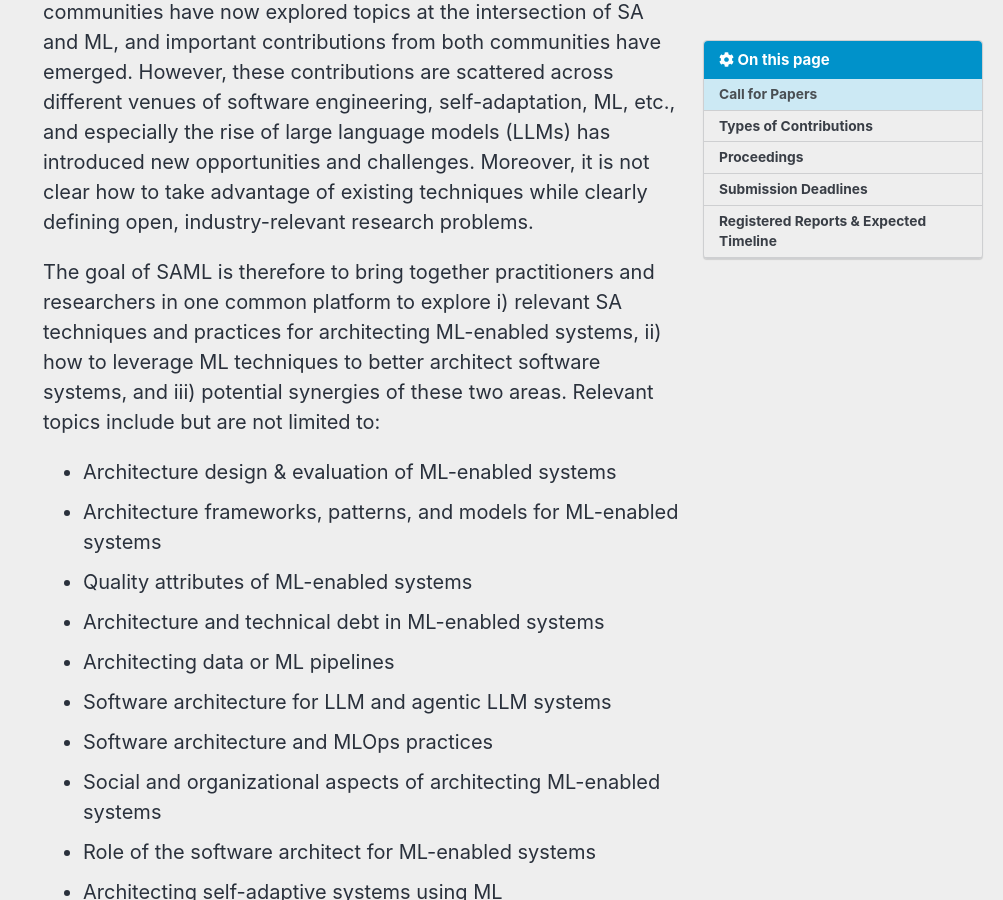
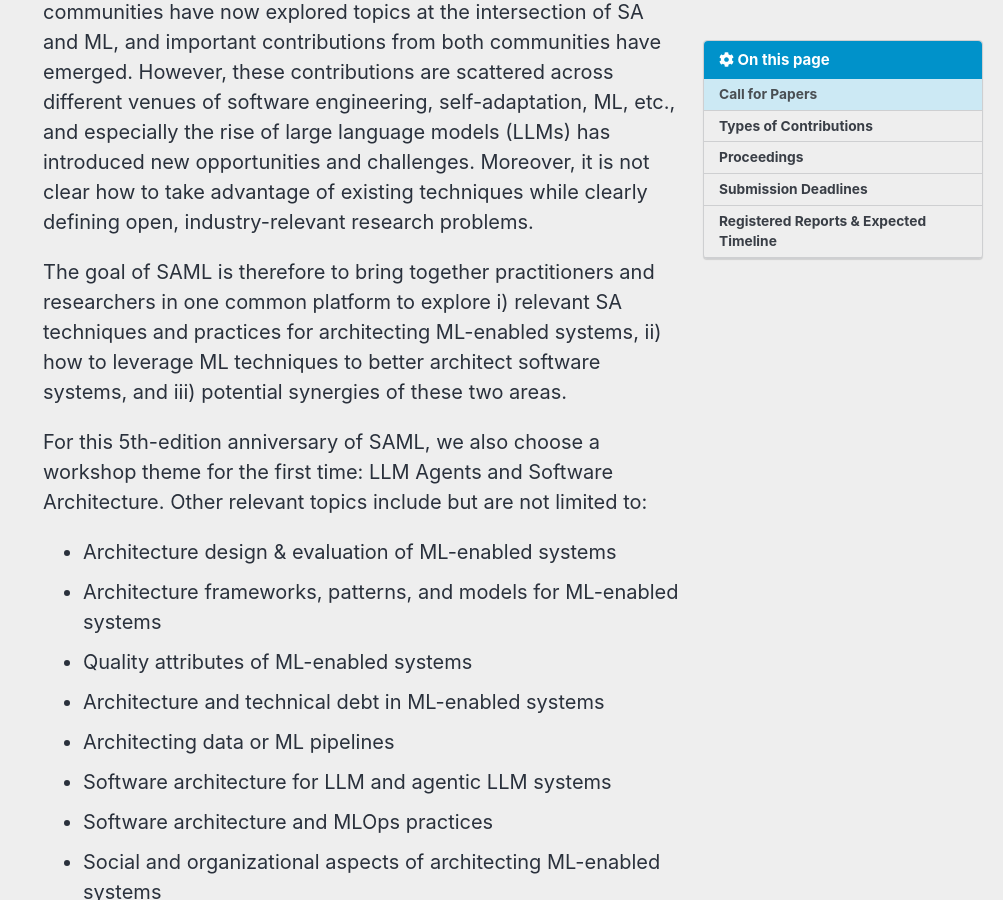
Before and after one commit to sa-ml/saml2026, a Jekyll site: the page built from _pages/calls/submissions.md, in a window 1280 px wide and 900 px high, scrolled down 626 px. Shown: the whole window, without its empty margins (277-1280 px from the left). Built offline with Jekyll 4.4.1, drawn with Linux system fonts in a browser that asks for light colours; cached includes are drawn as plain includes; nearby versions of some CDN libraries.

Commit message:
added workshop theme

```diff
--- a/_pages/calls/submissions.md
+++ b/_pages/calls/submissions.md
@@ -23,7 +23,11 @@ The increasing use of machine learning (ML) combined with the software architect
 i) software architecture for ML-enabled systems (SA4ML) and ii) using ML techniques to improve the architecting of any software system (ML4SA). For several years, both the research and practitioner communities have now explored topics at the intersection of SA and ML, and important contributions from both communities have emerged. However, these contributions are scattered across different venues of software engineering, self-adaptation, ML, etc., and especially the rise of large language models (LLMs) has introduced new opportunities and challenges. Moreover, it is not clear how to take advantage of existing techniques while clearly defining open, industry-relevant research problems.
 
 
-The goal of SAML is therefore to bring together practitioners and researchers in one common platform to explore i) relevant SA techniques and practices for architecting ML-enabled systems, ii) how to leverage ML techniques to better architect software systems, and iii) potential synergies of these two areas. Relevant topics include but are not limited to:
+The goal of SAML is therefore to bring together practitioners and researchers in one common platform to explore i) relevant SA techniques and practices for architecting ML-enabled systems, ii) how to leverage ML techniques to better architect software systems, and iii) potential synergies of these two areas.
+
+
+For this 5th-edition anniversary of SAML, we also choose a workshop theme for the first
+time: LLM Agents and Software Architecture. Other relevant topics include but are not limited to:
 
 
 + Architecture design & evaluation of ML-enabled systems
```
